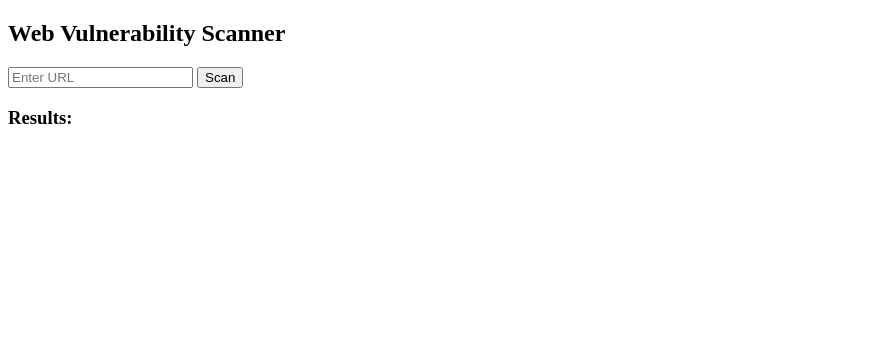
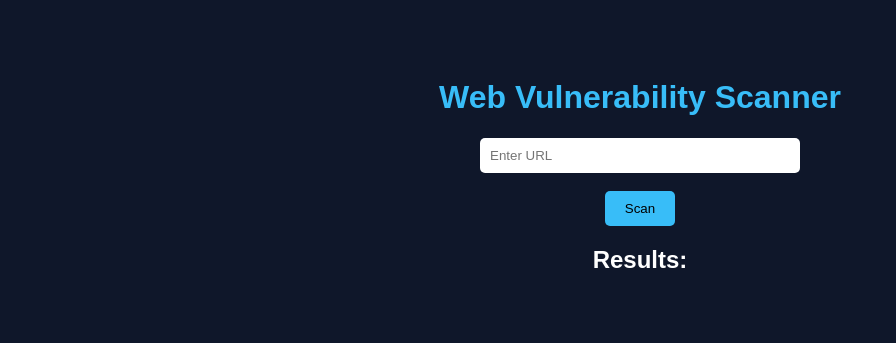
Before and after one commit to POOJA-LAB10/MyScanner, a Flask app: page / in a window 1280 px wide. Shown: the top 343 px of the page, without its empty margins (0-896 px from the left). Run offline with Flask 3, Linux system fonts and the light colour scheme.

Commit message:
UI upgraded

```diff
--- a/templates/index.html
+++ b/templates/index.html
@@ -1,23 +1,66 @@
 <!DOCTYPE html>
 <html>
 <head>
-    <title>StrikeProbe Scanner</title>
+    <title>Web Vulnerability Scanner</title>
+
+    <style>
+        body {
+            background-color: #0f172a;
+            color: white;
+            font-family: Arial;
+            text-align: center;
+            padding: 50px;
+        }
+
+        h1 {
+            color: #38bdf8;
+        }
+
+        input {
+            padding: 10px;
+            width: 300px;
+            border-radius: 5px;
+            border: none;
+        }
+
+        button {
+            padding: 10px 20px;
+            background-color: #38bdf8;
+            border: none;
+            border-radius: 5px;
+            color: black;
+            cursor: pointer;
+        }
+
+        .card {
+            background-color: #1e293b;
+            padding: 15px;
+            margin: 10px auto;
+            width: 300px;
+            border-radius: 8px;
+        }
+    </style>
 </head>
+
 <body>
 
-<h2>Web Vulnerability Scanner</h2>
+    <h1>Web Vulnerability Scanner</h1>
 
     <form method="POST">
         <input type="text" name="url" placeholder="Enter URL" required>
+        <br><br>
         <button type="submit">Scan</button>
     </form>
 
-<h3>Results:</h3>
-<ul>
+    <h2>Results:</h2>
+
+    {% if results %}
         {% for r in results %}
-        <li>{{ r }}</li>
+            <div class="card">
+                {{ r }}
+            </div>
         {% endfor %}
-</ul>
+    {% endif %}
 
 </body>
 </html>
```
Lines whose indentation alone changed are shown as unchanged.
